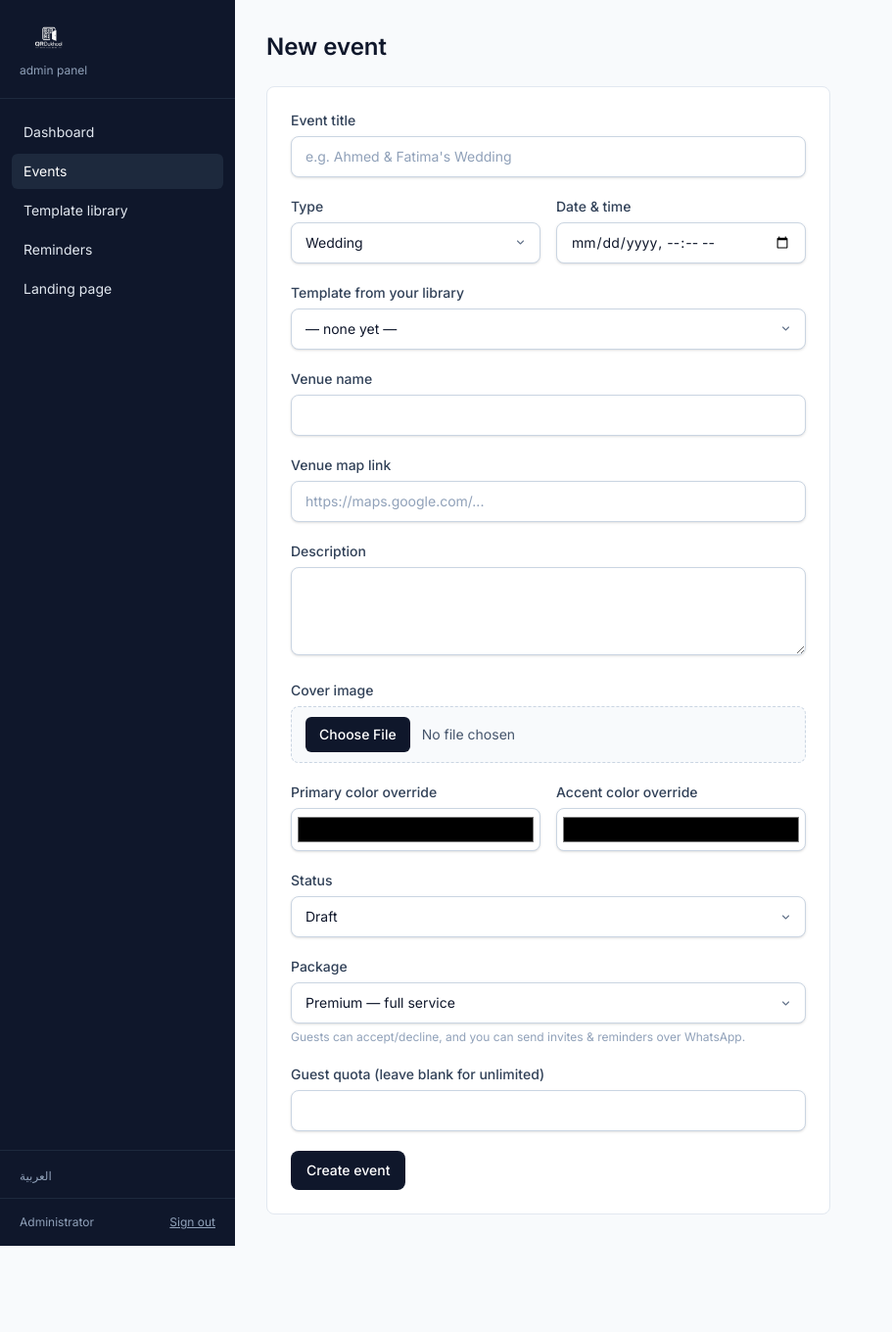
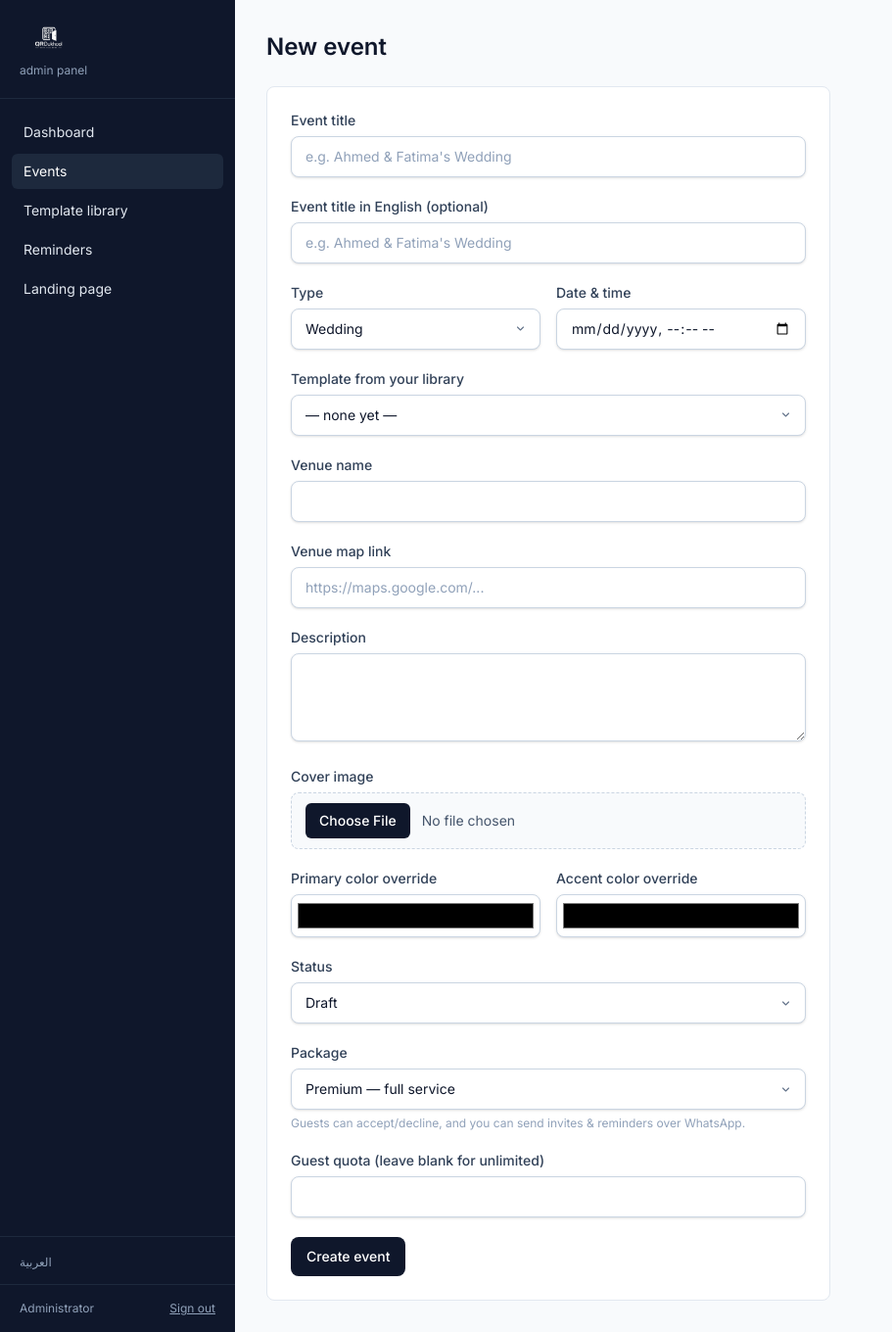
Before and after one commit to AhmedAlsirMubarak/invitation-app, a Laravel app: page /admin/events/create?lang=en in a window 1280 px wide. Shown: the whole page at 98% size, without its empty margins (0-911 px from the left). Before the commit the page ends 1272 px from the top, so only its background shows below. Run offline with Laravel 12, Linux system fonts and the light colour scheme; a user stored in the database is signed in; data comes from the database, SQL or seed files in the repository; data that the repository does not hold is empty; style sheets or scripts are compiled from the project's sources.

Commit message:
Add optional English title field for events and update related views and translations

```diff
--- a/app/Http/Controllers/Admin/EventController.php
+++ b/app/Http/Controllers/Admin/EventController.php
@@ -94,6 +94,7 @@ class EventController extends Controller
     {
         return $request->validate([
             'title' => ['required', 'string', 'max:255'],
+            'title_en' => ['nullable', 'string', 'max:255'],
             'event_type' => ['required', 'string', EventTypes::validationRule()],
             'template_id' => ['nullable', 'exists:templates,id'],
             'event_date' => ['required', 'date'],
--- a/app/Http/Controllers/ClientPortalController.php
+++ b/app/Http/Controllers/ClientPortalController.php
@@ -58,6 +58,7 @@ class ClientPortalController extends Controller
 
         $data = $request->validate([
             'title' => ['required', 'string', 'max:255'],
+            'title_en' => ['nullable', 'string', 'max:255'],
             'event_type' => ['required', 'string', EventTypes::validationRule()],
             'event_date' => ['required', 'date'],
             'venue_name' => ['nullable', 'string', 'max:255'],
--- a/lang/ar/admin.php
+++ b/lang/ar/admin.php
@@ -145,6 +145,8 @@ return [
         'edit_title' => 'تعديل المناسبة',
         'field_title' => 'اسم المناسبة',
         'field_title_placeholder' => 'مثال: حفل زفاف أحمد وفاطمة',
+        'field_title_en' => 'اسم المناسبة بالإنجليزية (اختياري)',
+        'field_title_en_placeholder' => 'Example: Ahmed & Fatima Wedding',
         'field_type' => 'النوع',
         'field_date' => 'التاريخ والوقت',
         'field_template' => 'التصميم من مكتبتك',
--- a/lang/ar/client.php
+++ b/lang/ar/client.php
@@ -17,6 +17,7 @@ return [
     'edit_event_title' => 'تعديل بيانات المناسبة',
     'back_to_guests' => 'العودة لقائمة الضيوف',
     'field_title' => 'اسم المناسبة',
+    'field_title_en' => 'اسم المناسبة بالإنجليزية (اختياري)',
     'field_event_type' => 'النوع',
     'field_event_date' => 'التاريخ والوقت',
     'field_venue_name' => 'اسم المكان',
--- a/lang/en/admin.php
+++ b/lang/en/admin.php
@@ -145,6 +145,8 @@ return [
         'edit_title' => 'Edit event',
         'field_title' => 'Event title',
         'field_title_placeholder' => "e.g. Ahmed & Fatima's Wedding",
+        'field_title_en' => 'Event title in English (optional)',
+        'field_title_en_placeholder' => "e.g. Ahmed & Fatima's Wedding",
         'field_type' => 'Type',
         'field_date' => 'Date & time',
         'field_template' => 'Template from your library',
--- a/lang/en/client.php
+++ b/lang/en/client.php
@@ -17,6 +17,7 @@ return [
     'edit_event_title' => 'Edit event details',
     'back_to_guests' => 'Back to guest list',
     'field_title' => 'Event title',
+    'field_title_en' => 'Event title in English (optional)',
     'field_event_type' => 'Type',
     'field_event_date' => 'Date & time',
     'field_venue_name' => 'Venue name',
--- a/resources/views/admin/events/create.blade.php
+++ b/resources/views/admin/events/create.blade.php
@@ -9,6 +9,11 @@
     <div>
         <label class="block text-sm font-medium text-slate-700 mb-1.5">{{ __('admin.events.field_title') }}</label>
         <input name="title" required class="form-input" placeholder="{{ __('admin.events.field_title_placeholder') }}">
+    </div>
+
+    <div>
+        <label class="block text-sm font-medium text-slate-700 mb-1.5">{{ __('admin.events.field_title_en') }}</label>
+        <input name="title_en" dir="ltr" class="form-input" placeholder="{{ __('admin.events.field_title_en_placeholder') }}">
     </div>
 
     <div class="grid grid-cols-2 gap-4">
--- a/resources/views/admin/events/edit.blade.php
+++ b/resources/views/admin/events/edit.blade.php
@@ -9,6 +9,11 @@
     <div>
         <label class="block text-sm font-medium text-slate-700 mb-1.5">{{ __('admin.events.field_title') }}</label>
         <input name="title" value="{{ $event->title }}" required class="form-input">
+    </div>
+
+    <div>
+        <label class="block text-sm font-medium text-slate-700 mb-1.5">{{ __('admin.events.field_title_en') }}</label>
+        <input name="title_en" value="{{ $event->title_en }}" dir="ltr" class="form-input" placeholder="{{ __('admin.events.field_title_en_placeholder') }}">
     </div>
 
     <div class="grid grid-cols-2 gap-4">
--- a/resources/views/client/edit-event.blade.php
+++ b/resources/views/client/edit-event.blade.php
@@ -40,6 +40,11 @@
             <input name="title" value="{{ old('title', $event->title) }}" required class="form-input">
         </div>
 
+        <div>
+            <label class="block text-sm font-medium text-slate-700 mb-1.5">{{ __('client.field_title_en') }}</label>
+            <input name="title_en" value="{{ old('title_en', $event->title_en) }}" dir="ltr" class="form-input">
+        </div>
+
         <div class="grid grid-cols-2 gap-4">
             <div>
                 <label class="block text-sm font-medium text-slate-700 mb-1.5">{{ __('client.field_event_type') }}</label>
--- a/resources/views/invitations/templates/_image-overlay-content.blade.php
+++ b/resources/views/invitations/templates/_image-overlay-content.blade.php
@@ -8,7 +8,7 @@
     {{ $event->event_type === 'wedding' ? __('invite.invited_to_wedding') : __('invite.invited_to') }}
 </p>
 
-<h1 class="font-display text-3xl leading-tight mb-2">{{ $event->title }}</h1>
+<h1 class="font-display text-3xl leading-tight mb-2">{{ $event->displayTitle() }}</h1>
 
 <div class="w-12 h-px mx-auto accent-border border-t my-3"></div>
 
--- a/resources/views/invitations/templates/default.blade.php
+++ b/resources/views/invitations/templates/default.blade.php
@@ -8,7 +8,7 @@
 <head>
     <meta charset="utf-8">
     <meta name="viewport" content="width=device-width, initial-scale=1">
-    <title>{{ $event->title }}</title>
+    <title>{{ $event->displayTitle() }}</title>
     @vite(['resources/css/app.css'])
     <style>
         :root {
@@ -33,7 +33,7 @@
         {{ $event->event_type === 'wedding' ? __('invite.invited_to_wedding') : __('invite.invited_to') }}
     </p>
 
-    <h1 class="font-display text-4xl leading-tight mb-3">{{ $event->title }}</h1>
+    <h1 class="font-display text-4xl leading-tight mb-3">{{ $event->displayTitle() }}</h1>
 
     <div class="w-16 h-px mx-auto accent-border border-t my-6"></div>
 
--- a/resources/views/invitations/templates/image-overlay.blade.php
+++ b/resources/views/invitations/templates/image-overlay.blade.php
@@ -10,7 +10,7 @@
 <head>
     <meta charset="utf-8">
     <meta name="viewport" content="width=device-width, initial-scale=1">
-    <title>{{ $event->title }}</title>
+    <title>{{ $event->displayTitle() }}</title>
     @vite(['resources/css/app.css'])
     <style>
         :root {
```
Also changed, not shown: app/Models/Event.php (+13 -0 lines), database/migrations/2026_07_30_100000_add_title_en_to_events_table.php (added).
